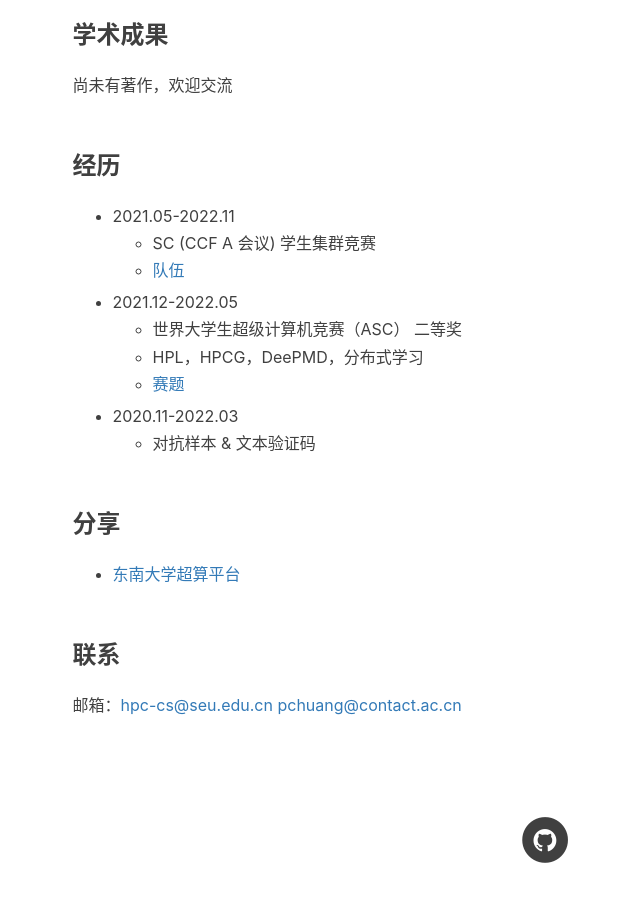
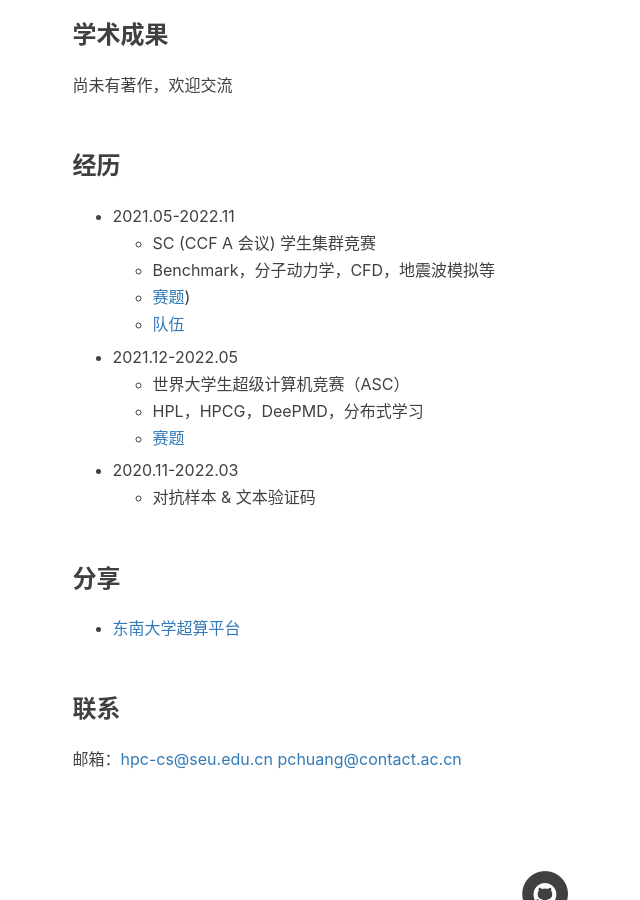
Before and after one commit to Gfssfa/Gfssfa.github.io, a Jekyll site: the page built from about.html, in a window 1280 px wide and 900 px high, scrolled down 1066 px. Shown: the whole window, without its empty margins (95-735 px from the left). Built offline with Jekyll 4.4.1, drawn with Linux system fonts in a browser that asks for light colours; nearby versions of some CDN libraries; comment, search, counter and statistics services are not loaded.

Commit message:
Create zh.md

```diff
--- a/_includes/about/zh.md
+++ b/_includes/about/zh.md
@@ -18,9 +18,11 @@ Hey，我是黄鹏程（Gfssfa）, 一个还在四处学习探索的萌新。
 ### 经历
 * 2021.05-2022.11
   * SC (CCF A 会议) 学生集群竞赛
+  * Benchmark，分子动力学，CFD，地震波模拟等
+  * [赛题](https://sc22.supercomputing.org/program/studentssc/student-cluster-competition/))
   * [队伍](https://studentclustercompetition.us/2022/Teams/Southeast/index.html)
 * 2021.12-2022.05
-   * 世界大学生超级计算机竞赛（ASC） 二等奖
+   * 世界大学生超级计算机竞赛（ASC）
    * HPL，HPCG，DeePMD，分布式学习
    * [赛题](http://www.asc-events.org/ASC22/Preliminary/)
 * 2020.11-2022.03
```
